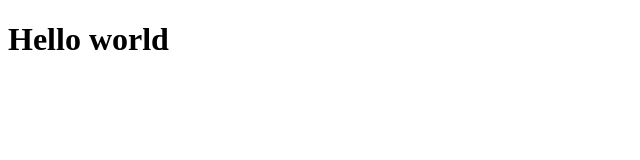
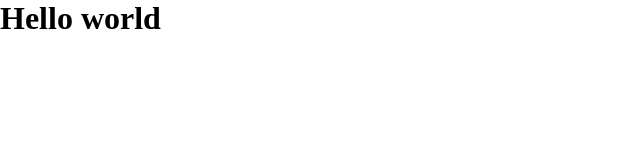
Before and after one commit to Flavourite/Rest-countries, a plain HTML site: page index.html in a window 1280 px wide. Shown: the whole page, without its empty margins (0-640 px from the left). Drawn offline with Linux system fonts and the light colour scheme.

Commit message:
adding-some-default-styling

```diff
--- a/index.html
+++ b/index.html
@@ -8,5 +8,6 @@
   </head>
   <body>
     <h1>Hello world</h1>
+    <script src="script.js"></script>
   </body>
 </html>
--- a/styles.css
+++ b/styles.css
@@ -0,0 +1,5 @@
+*{
+    margin: 0;
+    padding: 0;
+    box-sizing: border-box;
+}
```
